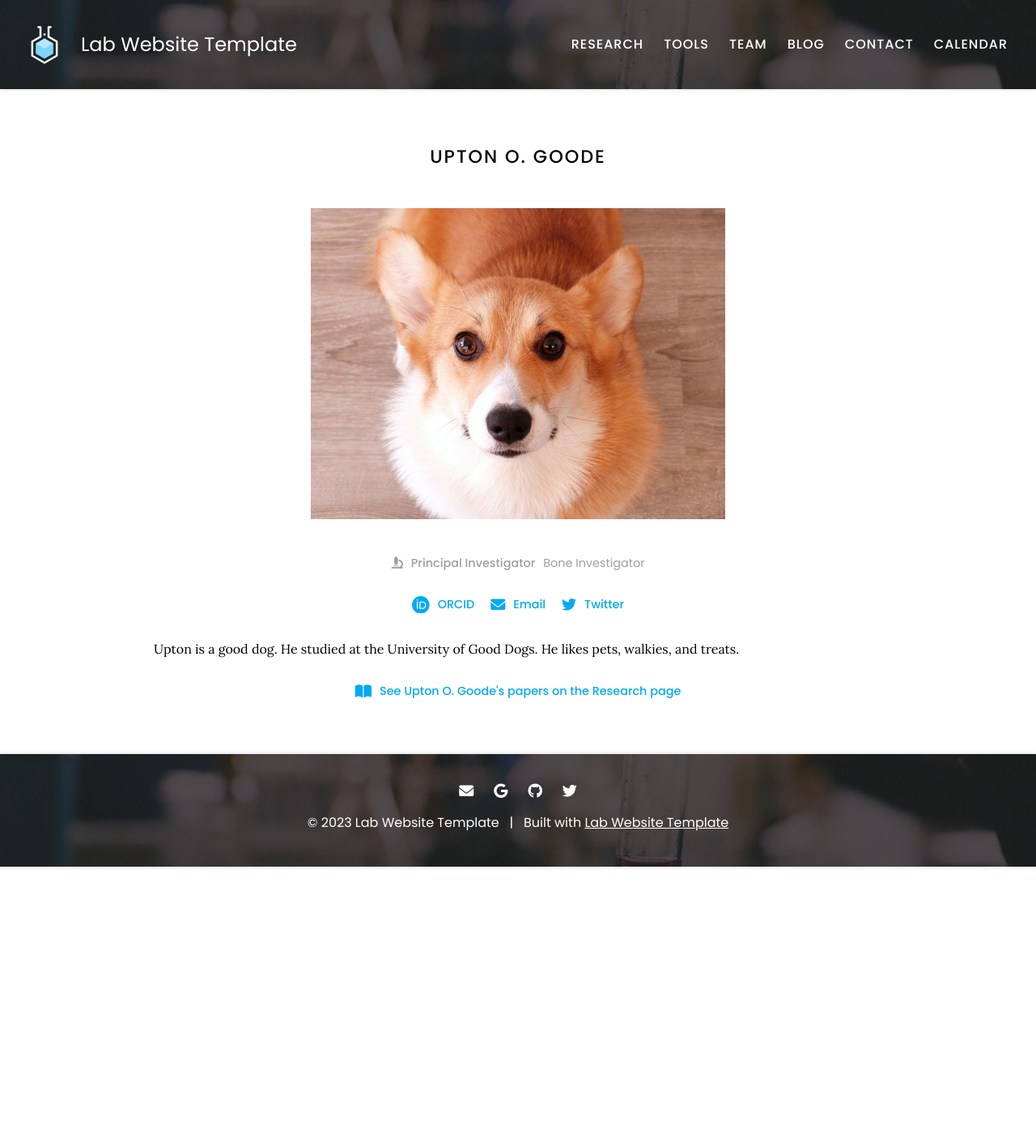
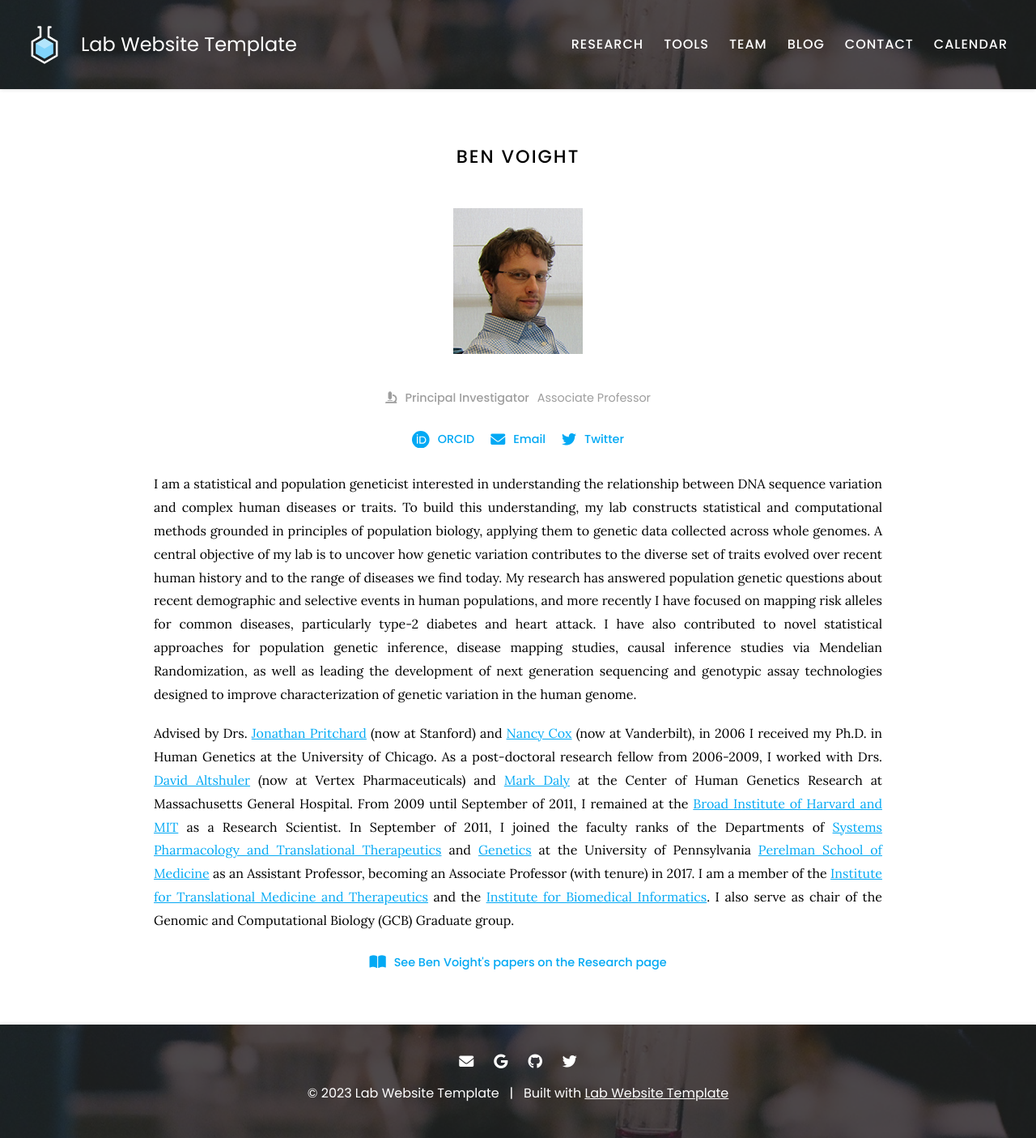
Before and after one commit to bvoightlab/voightlab.com, a Jekyll site: the page built from _members/upton-goode.md, in a window 1280 px wide. Shown: the whole page at 81% size. Built offline with Jekyll 4.4.1, drawn with Linux system fonts in a browser that asks for light colours; before the commit the page ends 1070 px from its top, so only the background shows below that.

Commit message:
Update upton-goode.md

```diff
--- a/_members/upton-goode.md
+++ b/_members/upton-goode.md
@@ -1,18 +1,16 @@
 ---
-name: Upton O. Goode
-image: images/member.jpg
-description: Bone Investigator
+name: Ben Voight
+image: images/team/voight.jpg
+description: Associate Professor
 role: pi
 aliases:
-  - U. Goode
-  - U. O. Goode
-  - U Goode
+  - Ben Voight
 links:
-  orcid: 0000-0001-8713-9213
-  email: upton@ogoode.com
-  twitter: uptonogoode
+  orcid: 0000-0002-6205-9994
+  email: bvoight28@gmail.com
+  twitter: bvoight28
 ---
 
-Upton is a good dog.
-He studied at the University of Good Dogs.
-He likes pets, walkies, and treats.
+I am a statistical and population geneticist interested in understanding the relationship between DNA sequence variation and complex human diseases or traits. To build this understanding, my lab constructs statistical and computational methods grounded in principles of population biology, applying them to genetic data collected across whole genomes. A central objective of my lab is to uncover how genetic variation contributes to the diverse set of traits evolved over recent human history and to the range of diseases we find today. My research has answered population genetic questions about recent demographic and selective events in human populations, and more recently I have focused on mapping risk alleles for common diseases, particularly type-2 diabetes and heart attack. I have also contributed to novel statistical approaches for population genetic inference, disease mapping studies, causal inference studies via Mendelian Randomization, as well as leading the development of next generation sequencing and genotypic assay technologies designed to improve characterization of genetic variation in the human genome.
+
+Advised by Drs. <a href="http://web.stanford.edu/group/pritchardlab/home.html">Jonathan Pritchard</a> (now at Stanford) and <a href="https://medicine.vumc.org/person/nancy-j-cox-phd">Nancy Cox</a> (now at Vanderbilt), in 2006 I received my Ph.D. in Human Genetics at the University of Chicago. As a post-doctoral research fellow from 2006-2009, I worked with Drs. <a href="https://www.vrtx.com/our-company/leadership/david-altshuler/">David Altshuler</a> (now at Vertex Pharmaceuticals) and <a href="https://www.broadinstitute.org/bios/mark-daly">Mark Daly</a> at the Center of Human Genetics Research at Massachusetts General Hospital. From 2009 until September of 2011, I remained at the <a href="http://www.broadinstitute.org/">Broad Institute of Harvard and MIT</a> as a Research Scientist. In September of 2011, I joined the faculty ranks of the Departments of <a href="http://www.med.upenn.edu/pharm/">Systems Pharmacology and Translational Therapeutics</a> and <a href="http://www.med.upenn.edu/genetics/">Genetics</a> at the University of Pennsylvania <a href="http://www.med.upenn.edu/">Perelman School of Medicine</a> as an Assistant Professor, becoming an Associate Professor (with tenure) in 2017. I am a member of the <a href="http://www.itmat.upenn.edu/">Institute for Translational Medicine and Therapeutics</a> and the <a href="https://ibi.med.upenn.edu/">Institute for Biomedical Informatics</a>. I also serve as chair of the Genomic and Computational Biology (GCB) Graduate group.
```
